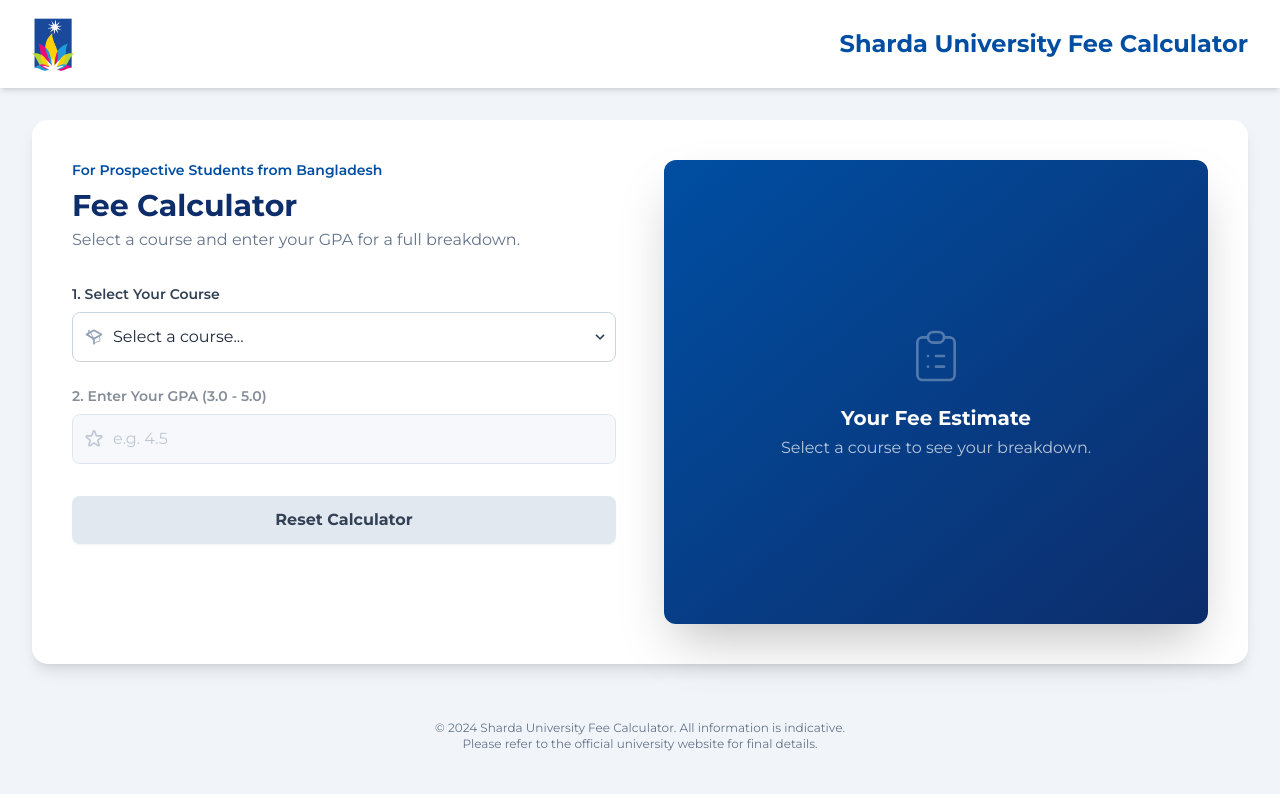
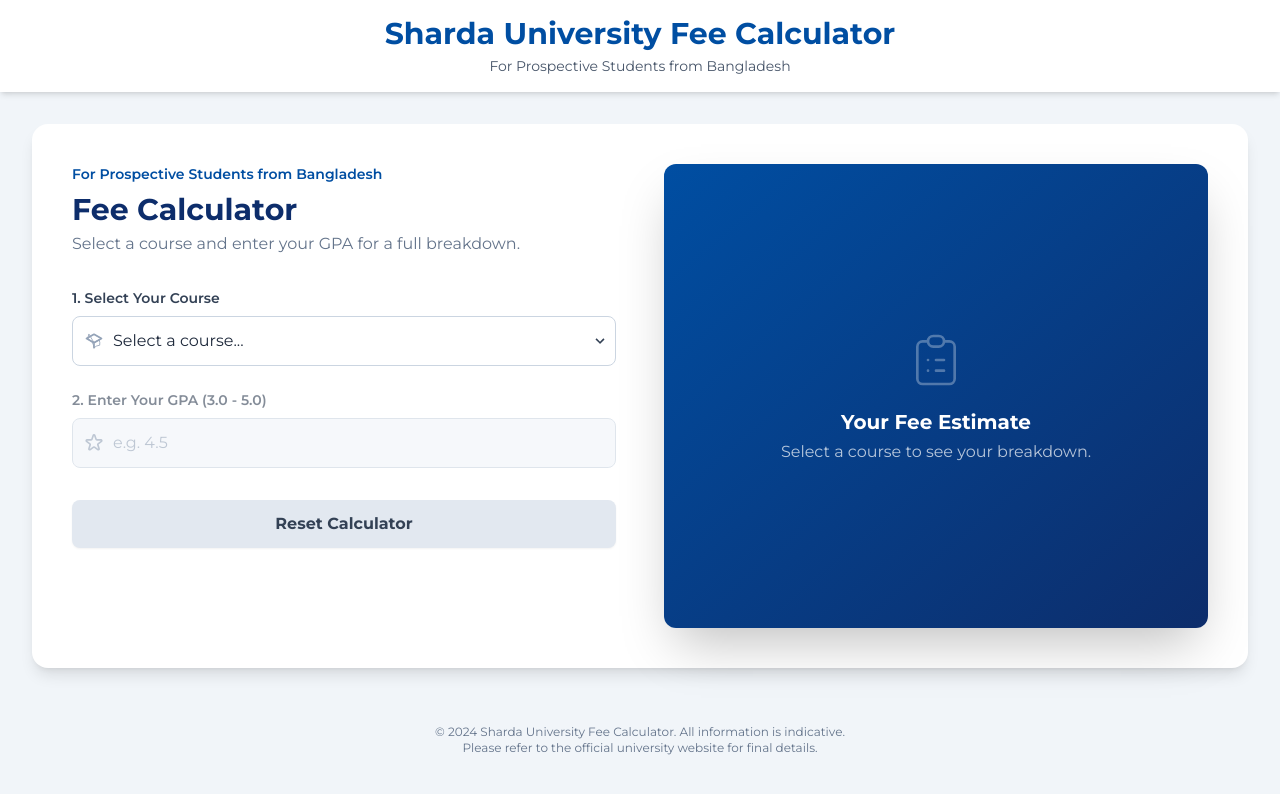
Before and after one commit to codermillat/sharda-university-fee-calculator, a React (Vite) app: page / in a window 1280 px wide. Shown: the top 794 px of the page. Built offline with nearby package versions, Linux system fonts and the light colour scheme.

Commit message:
Remove logo to fix blank page issue - use text-only header

```diff
--- a/components/Header.tsx
+++ b/components/Header.tsx
@@ -1,19 +1,12 @@
 import React from 'react';
-import logo from '../public/logo.png';
 
 const Header: React.FC = () => {
   return (
     <header className="bg-white shadow-md">
-      <div className="max-w-7xl mx-auto py-4 px-4 sm:px-6 lg:px-8 flex flex-col sm:flex-row items-center justify-between">
-        <div className="flex items-center mb-2 sm:mb-0">
-          <img
-            src={logo}
-            alt="Sharda University Logo"
-            className="h-14 mr-4"
-          />
-        </div>
-        <div className="text-center sm:text-left">
-          <h1 className="text-xl md:text-2xl font-bold text-sharda-blue">Sharda University Fee Calculator</h1>
+      <div className="max-w-7xl mx-auto py-4 px-4 sm:px-6 lg:px-8 flex flex-col sm:flex-row items-center justify-center">
+        <div className="text-center">
+          <h1 className="text-2xl md:text-3xl font-bold text-sharda-blue">Sharda University Fee Calculator</h1>
+          <p className="text-sm text-slate-600 mt-1">For Prospective Students from Bangladesh</p>
         </div>
       </div>
     </header>
```
